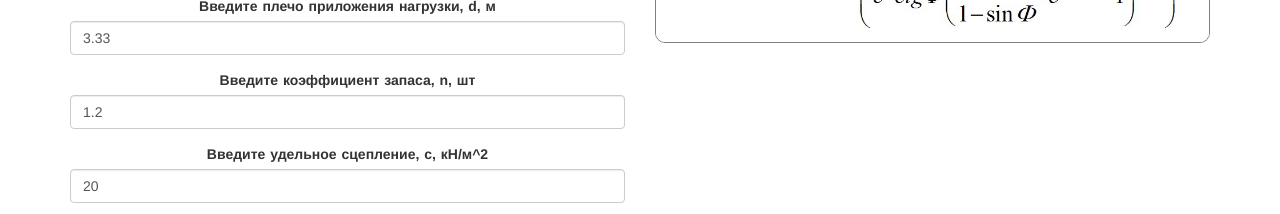
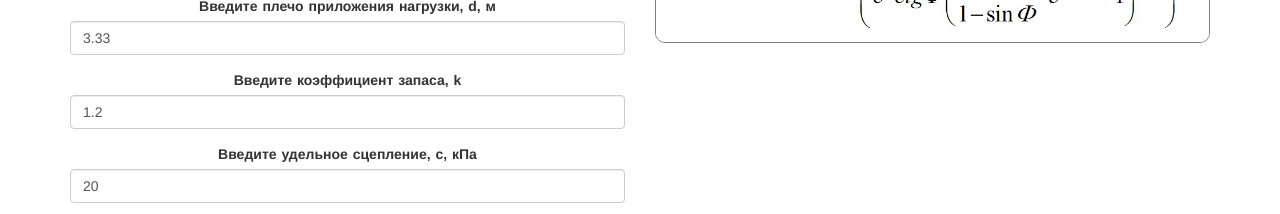
Before and after one commit to FireEagle25/teoretical_bulding_model, a Nuxt app: page /calc/clacc in a window 1280 px wide. Shown: the part 506-720 px from the top of the page. Built offline with nearby package versions, Linux system fonts and the light colour scheme.

Commit message:
Размерности величин

```diff
--- a/components/Calculator.vue
+++ b/components/Calculator.vue
@@ -30,7 +30,7 @@
             <input v-model.number="dd" id="dd" type="number" class="form-control">
           </div>
           <div class="form-group">
-            <label for="k">Введите коэффициент запаса, n, шт</label>
+            <label for="k">Введите коэффициент запаса, k</label>
             <input v-model.number="k" id="k" type="number" class="form-control">
           </div>
         </form>
--- a/components/CalculatorC.vue
+++ b/components/CalculatorC.vue
@@ -30,11 +30,11 @@
             <input v-model.number="dd" id="dd" type="number" class="form-control">
           </div>
           <div class="form-group">
-            <label for="k">Введите коэффициент запаса, n, шт</label>
+            <label for="k">Введите коэффициент запаса, k</label>
             <input v-model.number="k" id="k" type="number" class="form-control">
           </div>
           <div class="form-group">
-            <label for="c">Введите удельное сцепление, с, кН/м^2</label>
+            <label for="c">Введите удельное сцепление, с, кПа</label>
             <input v-model.number="c" id="c" type="number" class="form-control">
           </div>
         </form>
--- a/components/CalculatorFi.vue
+++ b/components/CalculatorFi.vue
@@ -29,7 +29,7 @@
               <input v-model.number="dd" id="dd" type="number" class="form-control">
             </div>
             <div class="form-group">
-              <label for="k">Введите коэффициент запаса, n, шт</label>
+              <label for="k">Введите коэффициент запаса, k</label>
               <input v-model.number="k" id="k" type="number" class="form-control">
             </div>
             <div class="form-group">
--- a/components/PlotCalculator.vue
+++ b/components/PlotCalculator.vue
@@ -24,12 +24,12 @@
           <input v-model.number="dd" id="dd" type="number" class="form-control">
         </div>
         <div class="form-group">
-          <label for="k">Введите коэффициент запаса, n, шт</label>
+          <label for="k">Введите коэффициент запаса, k</label>
           <input v-model.number="k" id="k" type="number" class="form-control">
         </div>
       </form>
     </div>
-    <h3>График зависимости предельной горизонтальной силы от угла внутреннего трения при заданном удельном сцепление</h3>
+    <h3>График зависимости предельной горизонтальной силы от угла внутреннего трения при заданном удельном сцеплении</h3>
     <h4>Ось "Y" - Fпр,кН, Ось "X" - φ,°</h4>
     <calc-plot-c :height="400" :data="results"></calc-plot-c>
   </div>
```
